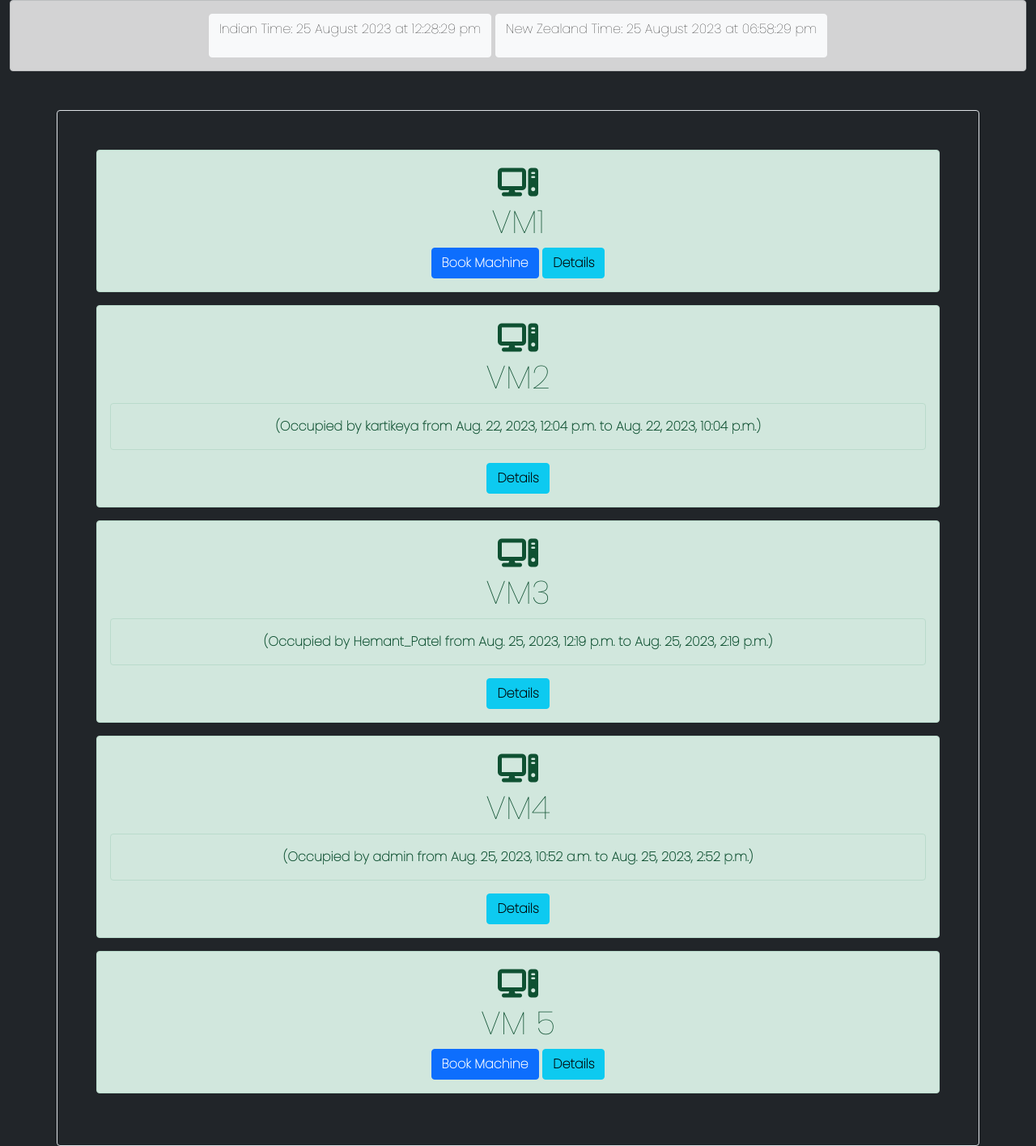
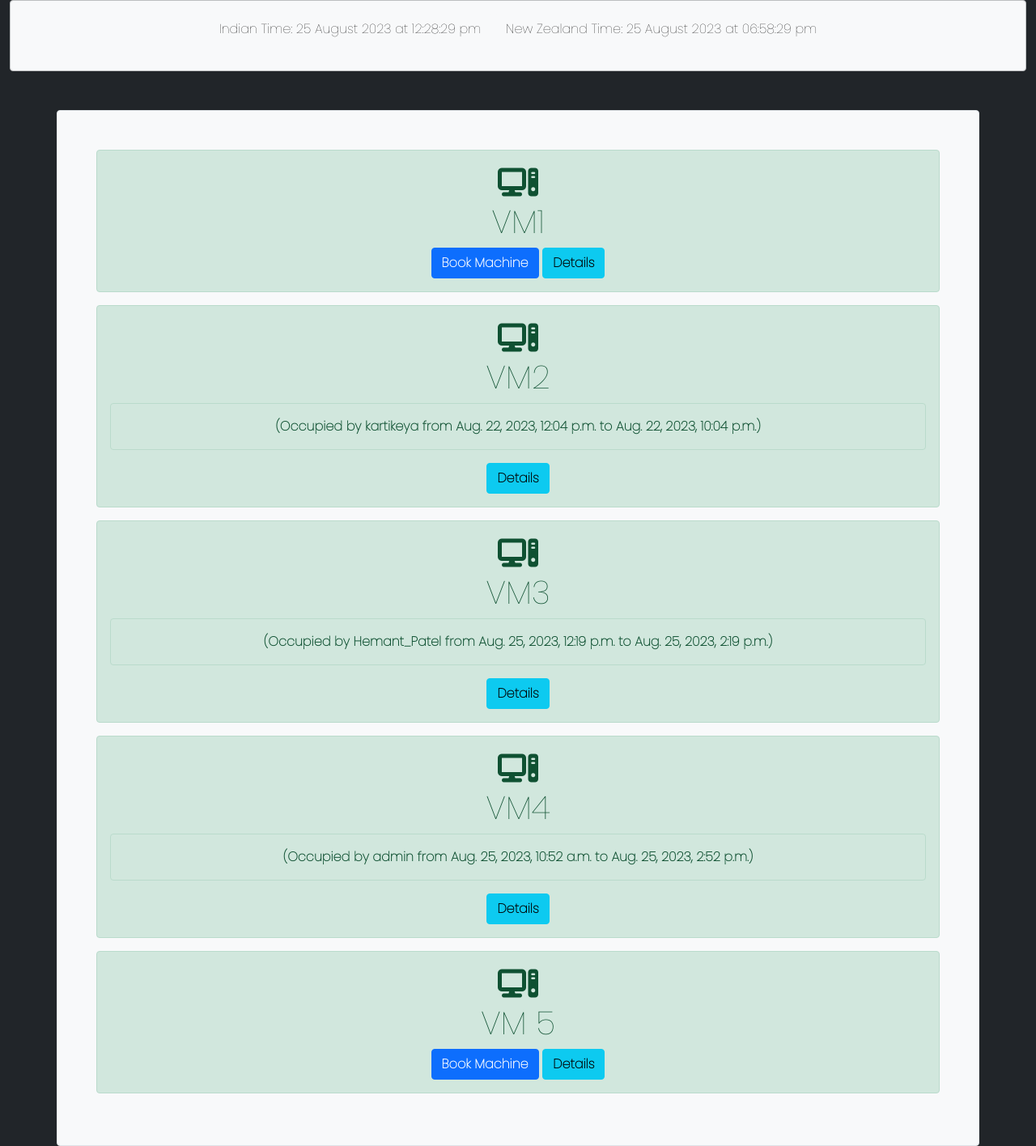
Before and after one commit to kartikeymahajan/machine_management, a Django app: page / in a window 1280 px wide. Shown: the part 54-1470 px from the top of the page at 81% size. Run offline with Django 4.2, Linux system fonts and the light colour scheme; a user stored in the database is signed in; data comes from the database, SQL or seed files in the repository; both versions use the stored data as it was after the commit.

Commit message:
New Upgrades

```diff
--- a/mysite/machines/templates/machines/book_machine.html
+++ b/mysite/machines/templates/machines/book_machine.html
@@ -16,7 +16,7 @@
 </head>
 <body class="bg-dark">
 <b>
-<div class="container mt-5 p-5 border rounded">
+<div class="container mt-5 p-5 border rounded bg-light">
 
 <form method="post">
      <div class="mb-3 mt-3">
--- a/mysite/machines/templates/machines/machine_detail.html
+++ b/mysite/machines/templates/machines/machine_detail.html
@@ -15,7 +15,7 @@
     </style>
 </head>
 <body class="bg-dark">
-<div class="container mt-5 p-5 border rounded">
+<div class="container mt-5 p-5 border rounded bg-light">
 
 
      <div class="mb-3 mt-3">
--- a/mysite/machines/templates/machines/machine_list.html
+++ b/mysite/machines/templates/machines/machine_list.html
@@ -56,7 +56,7 @@
 
         <main >
 
-                 <div class="alert alert-dark text-center mb-3  ">
+                 <div class="alert alert-dark text-center mb-3  bg-light ">
                      <b>
             <button type="button" class="btn btn-light  "><p>Indian Time: <span id="indianTimeAndDate"></span></p>
 
@@ -68,7 +68,7 @@
                  </div>
 
             <b>
-             <div class="container mt-5 p-5 border rounded">
+             <div class="container mt-5 p-5 border rounded bg-light ">
 
 
                 {% for machine in machines %}
--- a/mysite/machines/templates/unbook_machine.html
+++ b/mysite/machines/templates/unbook_machine.html
@@ -16,7 +16,7 @@
 </head>
 <body class="bg-dark">
 <b>
-<div class="container mt-5 p-5 border rounded">
+<div class="container mt-5 p-5 border rounded bg-light">
 
 
      <div class="mb-3 mt-3">
```
Also changed, not shown: mysite/db.sqlite3.
